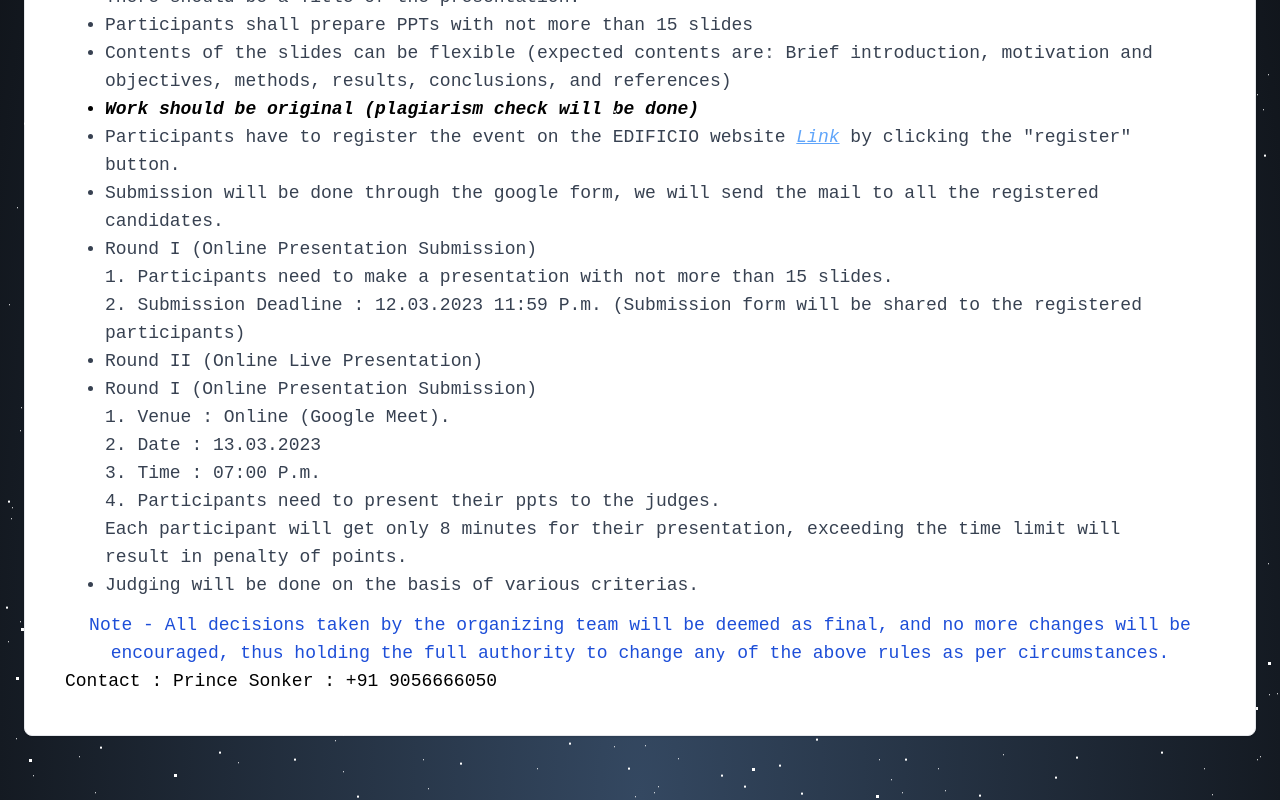
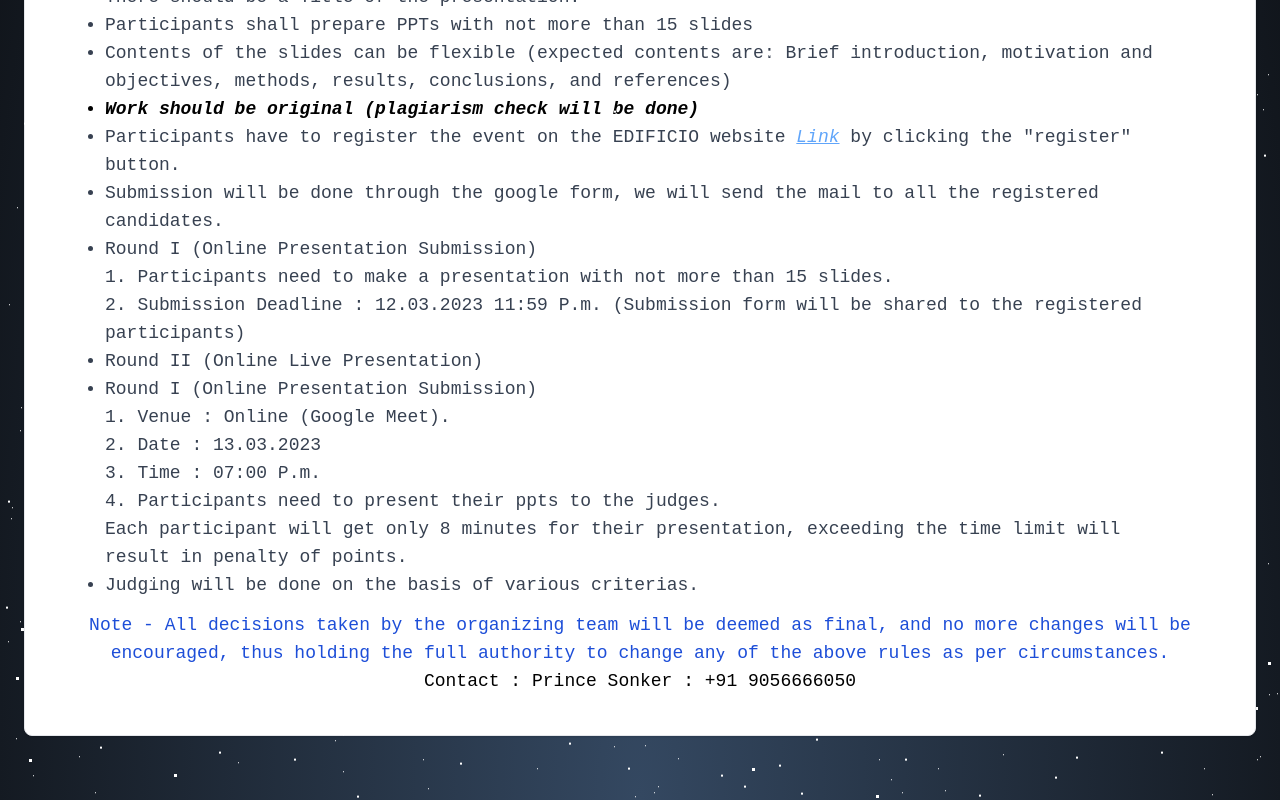
Before and after one commit to jason-dan-iel/Edificio-Website, a React (Vite) app in the folder client/: page /eureka in a window 1280 px wide. Shown: the part 976-1776 px from the top of the page. Built offline with nearby package versions, Linux system fonts and the light colour scheme; a web font is replaced by a local one.

Commit message:
done and dusted.. will not touch it even once from now on

```diff
--- a/client/src/Events/eureka.jsx
+++ b/client/src/Events/eureka.jsx
@@ -90,7 +90,7 @@ export default function Eureka(){
 
               <li className="text-blue-700 text-center">Note - All decisions taken by the organizing team will be deemed as final, and no more changes will be encouraged, thus holding the full authority to change any of the above rules as per circumstances.</li>
 
-              <li>Contact :
+              <li className="text-center">Contact :
 Prince Sonker : +91 9056666050
 </li>
 
```
